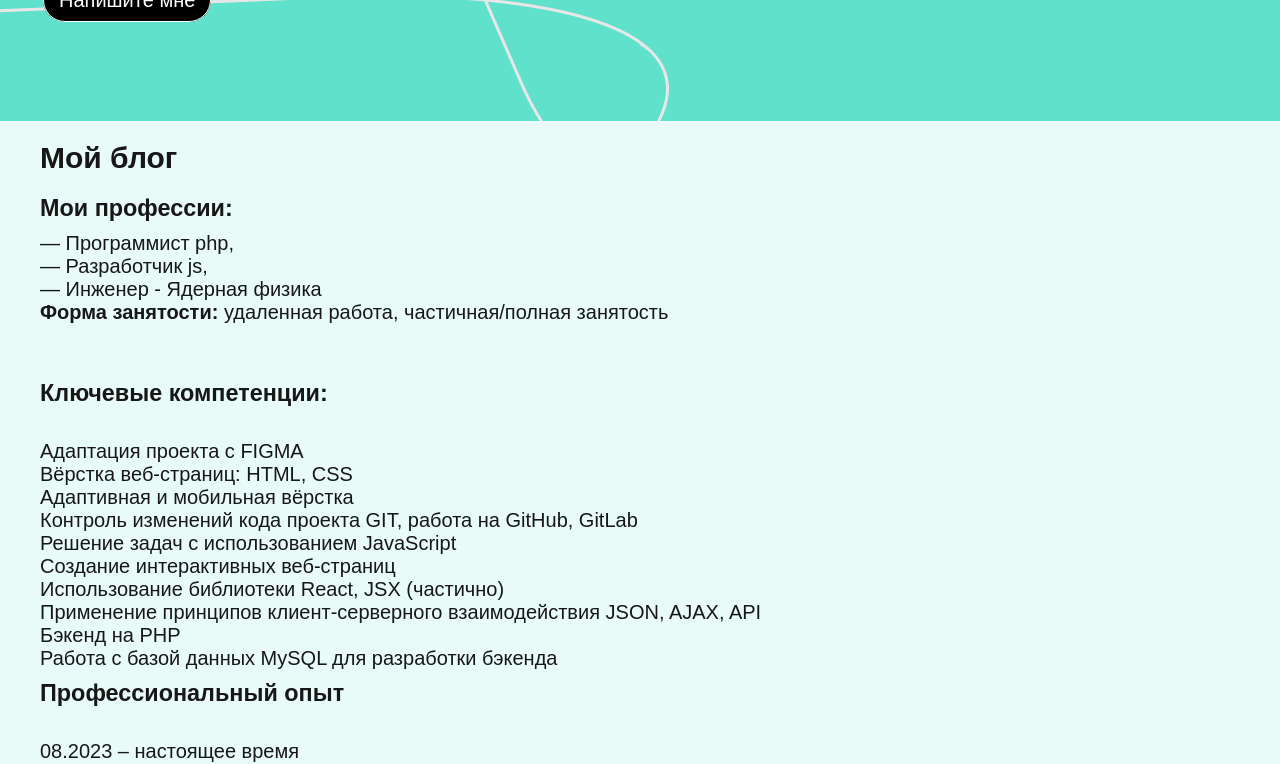
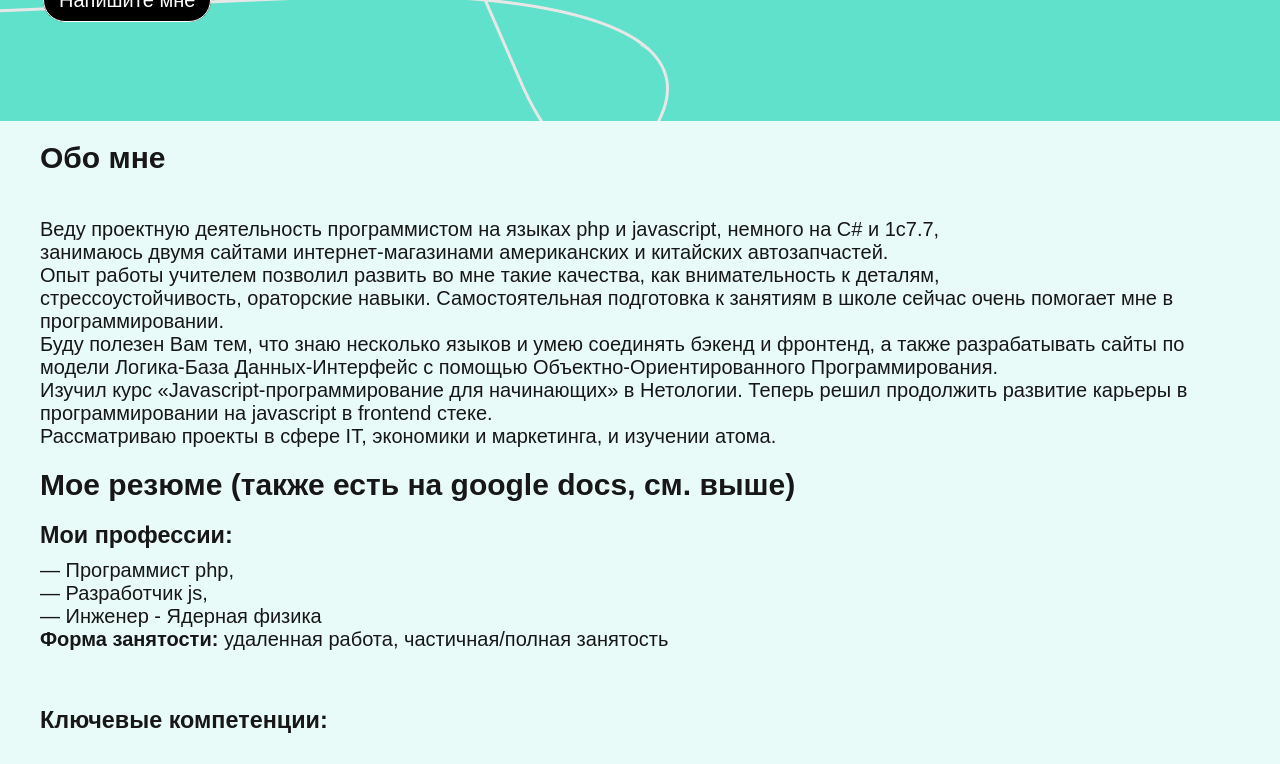
Before and after one commit to pevec1/axareact, a React (Create React App) app: page /aboutus in a window 1280 px wide. Shown: the part 760-1524 px from the top of the page. Built offline with nearby package versions, Linux system fonts and the light colour scheme.

Commit message:
исправления

```diff
--- a/src/pages/Aboutus.js
+++ b/src/pages/Aboutus.js
@@ -19,15 +19,38 @@ const Aboutus = () => {
       <section className="our-blog">
         <div className="container">
           <div className="about-blog">
-            <h2>Мой блог</h2>
+            <h2>Обо мне</h2>
+            <br />
+            Веду проектную деятельность программистом на языках php и
+            javascript, немного на C# и 1с7.7,
+            <br />
+            занимаюсь двумя сайтами интернет-магазинами американских и китайских
+            автозапчастей. <br />
+            Опыт работы учителем позволил развить во мне такие качества, как
+            внимательность к деталям,
+            <br />
+            стрессоустойчивость, ораторские навыки. Самостоятельная подготовка к
+            занятиям в школе сейчас очень помогает мне в программировании.
+            <br />
+            Буду полезен Вам тем, что знаю несколько языков и умею соединять
+            бэкенд и фронтенд, а также разрабатывать сайты по модели Логика-База
+            Данных-Интерфейс с помощью Объектно-Ориентированного
+            Программирования. <br />
+            Изучил курс «Javascript-программирование для начинающих» в
+            Нетологии. Теперь решил продолжить развитие карьеры в
+            программировании на javascript в frontend стеке. <br />
+            Рассматриваю проекты в сфере IT, экономики и маркетинга, и изучении
+            атома.
+            <br />
+             <h2>Мое резюме (также есть на google docs, см. выше)</h2>
             <h3>Мои профессии:</h3>
             — Программист php, <br />
             — Разработчик js,
             <br />
             — Инженер - Ядерная физика
             <br />
-              <strong>Форма занятости:</strong> удаленная работа,
-              частичная/полная занятость
+            <strong>Форма занятости:</strong> удаленная работа, частичная/полная
+            занятость
             <br />
             <br />
             <br />
@@ -36,8 +59,7 @@ const Aboutus = () => {
             Адаптация проекта с FIGMA
             <br /> Вёрстка веб-страниц: HTML, CSS <br />
             Адаптивная и мобильная вёрстка <br />
-              Контроль изменений кода проекта GIT, работа на GitHub, GitLab{" "}
-              <br />
+            Контроль изменений кода проекта GIT, работа на GitHub, GitLab <br />
             Решение задач с использованием JavaScript <br />
             Создание интерактивных веб-страниц
             <br />
@@ -45,7 +67,8 @@ const Aboutus = () => {
             Применение принципов клиент-серверного взаимодействия JSON, AJAX,
             API <br />
             Бэкенд на PHP <br />
-              Работа с базой данных MySQL для разработки бэкенда<br/>
+            Работа с базой данных MySQL для разработки бэкенда
+            <br />
             <h3>Профессиональный опыт</h3>
             <br />
             08.2023 – настоящее время <br />
@@ -102,28 +125,7 @@ const Aboutus = () => {
             2021, Профессионал <br />
             Программа повышения квалификации на Javascript <br />
             <br />
-            <h3>Обо мне</h3>
             <br />
-            Веду проектную деятельность программистом на языках php и
-            javascript, немного на C# и 1с7.7,
-            <br />
-            занимаюсь двумя сайтами интернет-магазинами американских и китайских
-            автозапчастей. <br />
-            Опыт работы учителем позволил развить во мне такие качества, как
-            внимательность к деталям,
-            <br />
-            стрессоустойчивость, ораторские навыки. Самостоятельная подготовка к
-            занятиям в школе сейчас очень помогает мне в программировании.
-            <br />
-            Буду полезен Вам тем, что знаю несколько языков и умею соединять
-            бэкенд и фронтенд, а также разрабатывать сайты по модели Логика-База
-            Данных-Интерфейс с помощью Объектно-Ориентированного
-            Программирования. <br />
-            Изучил курс «Javascript-программирование для начинающих» в
-            Нетологии. Теперь решил продолжить развитие карьеры в
-            программировании на javascript в frontend стеке. <br />
-            Рассматриваю проекты в сфере IT, экономики и маркетинга, и изучении
-            атома.<br/><br/>
             <a className="btn" href="works.php">
               Портфолио
             </a>
@@ -132,7 +134,8 @@ const Aboutus = () => {
           <br />
           <a className="btn-disabled" href="creative.php">
             Смотреть идеи
-          </a><br/>
+          </a>
+          <br />
         </div>
       </section>
     </main>
--- a/src/pages/Footer.js
+++ b/src/pages/Footer.js
@@ -9,35 +9,35 @@ const Footer = () => {
           <div className="buttons">
             <a
               className="btns btn-vk"
-              href="https://vk.com/pevec1"
+              href="https://vk.com/harenkon"
               target="_self"
             >
               {" "}
             </a>
             <a
               className="btns btn-fb"
-              href="https://vk.com/pevec1"
+              href="https://vk.com/harenkon"
               target="_self"
             >
               {" "}
             </a>
             <a
               className="btns btn-google"
-              href="https://vk.com/pevec1"
+              href="https://vk.com/harenkon"
               target="_self"
             >
               {" "}
             </a>
             <a
               className="btns btn-qr"
-              href="https://vk.com/pevec1"
+              href="https://vk.com/harenkon"
               target="_self"
             >
               {" "}
             </a>
             <a
               className="btns btn-more"
-              href="https://vk.com/pevec1"
+              href="https://vk.com/harenkon"
               target="_self"
             >
               {" "}
--- a/src/pages/Reacts.js
+++ b/src/pages/Reacts.js
@@ -87,18 +87,7 @@ const Reacts = () => {
               еще мелочи <a href="https://github.com/pevec1">github</a>
               <br />
               <br />
-              Работы - магазины на php + js
-              <br />
-              <a href="https://greatwallzap.ru">greatwallzap.ru</a>
-              <br />
-              <a href="https://avto-sphere.ru">avto-sphere.ru</a>
-              <br />
-              <a href="http://good-cms.ru">good-cms.ru </a>
-              <br />
-              (good-cms.ru в разработке)
-              <br />
-              <br />
-              <br />
+
               Иностранные языки
               <br />
               Английский: технический перевод;
--- a/src/pages/Works.js
+++ b/src/pages/Works.js
@@ -45,7 +45,18 @@ const Works = () => {
           <div>
             <div className="about-blog">
               <h2>Мое портфолио</h2>
-                  Проекты, сделанные
+              Работы - магазины на php + js
+              <br />
+              <a href="https://greatwallzap.ru">greatwallzap.ru</a>
+              <br />
+              <a href="https://avto-sphere.ru">avto-sphere.ru</a>
+              <br />
+              <a href="http://good-cms.ru">good-cms.ru </a>
+              <br />
+              (good-cms.ru в разработке)
+              <br />
+              <br />
+              <br /> Проекты, сделанные
               <br />
               в Нетологии:
               <br />
@@ -55,14 +66,10 @@ const Works = () => {
               </a>
               <br />
               сделал календарь{" "}
-                  <a href="https://react.axacode.ru/">
-                    на React.js (development)
-                  </a>
+              <a href="https://react.axacode.ru/">на React.js (development)</a>
               <br />
               сделал верстку{" "}
-                  <a href="https://pevec1.github.io/mq-diplom-netology/">
-                    ссылка
-                  </a>
+              <a href="https://pevec1.github.io/mq-diplom-netology/">ссылка</a>
               <br />
               переделал целиком этот сайт axacode.ru
               <br />
@@ -70,9 +77,7 @@ const Works = () => {
               <a href="http://netcoin.axacode.ru/">Неткоин</a>
               <br />
               игра{" "}
-                  <a href="https://pevec1.github.io/js1-diplom/">
-                    крестики-нолики
-                  </a>
+              <a href="https://pevec1.github.io/js1-diplom/">крестики-нолики</a>
               <br />
               еще мелочи <a href="https://github.com/pevec1">github</a>
               <br />
@@ -91,18 +96,6 @@ const Works = () => {
               (в первоначальном виде не сохранился)
               <br />
               еще мелочи <a href="https://github.com/pevec1">github</a>
-                  <br />
-                  <br />
-                  Работы - магазины на php + js
-                  <br />
-                  <a href="https://greatwallzap.ru">greatwallzap.ru</a>
-                  <br />
-                  <a href="https://avto-sphere.ru">avto-sphere.ru</a>
-                  <br />
-                <a href="http://good-cms.ru">good-cms.ru </a>
-                <br />
-                (good-cms.ru в разработке)
-                <br />
               <br />
               <br />
               Иностранные языки
@@ -125,8 +118,7 @@ const Works = () => {
               linux, mvc, ajax, jquery
               <br />
               <br />
-                Создал много сайтов с нуля, много дорабатывал, участвую в
-                проекте
+              Создал много сайтов с нуля, много дорабатывал, участвую в проекте
               <br />
               Знание 1С версии 7.7, составление программирование отчетов,
               документов и обработок
@@ -151,9 +143,8 @@ const Works = () => {
               <br />
               персональных компьютеров».
               <br />В AXA Code блоге я расскажу как я черпаю идеи из фильмов.
-
             </div>
-            <br/>
+            <br />
             <a className="btn-disabled" href="creative.php">
               Смотреть идеи
             </a>
```
Lines whose indentation alone changed are shown as unchanged.
